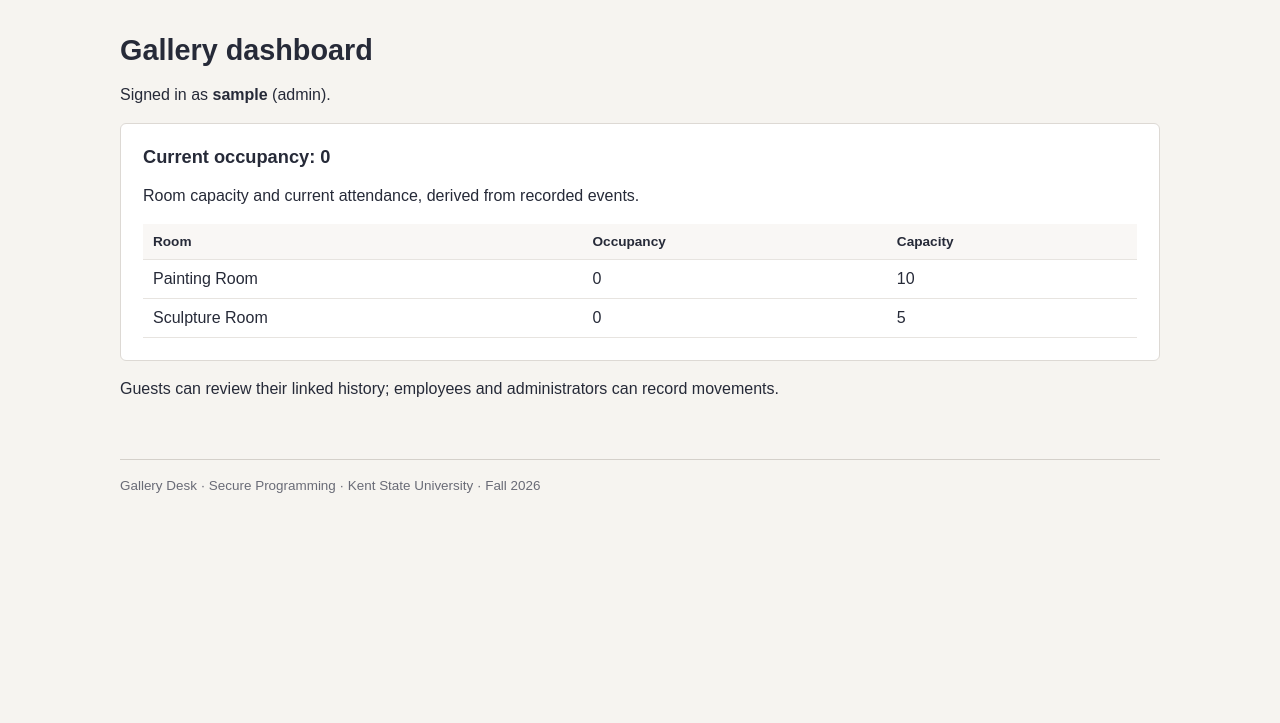
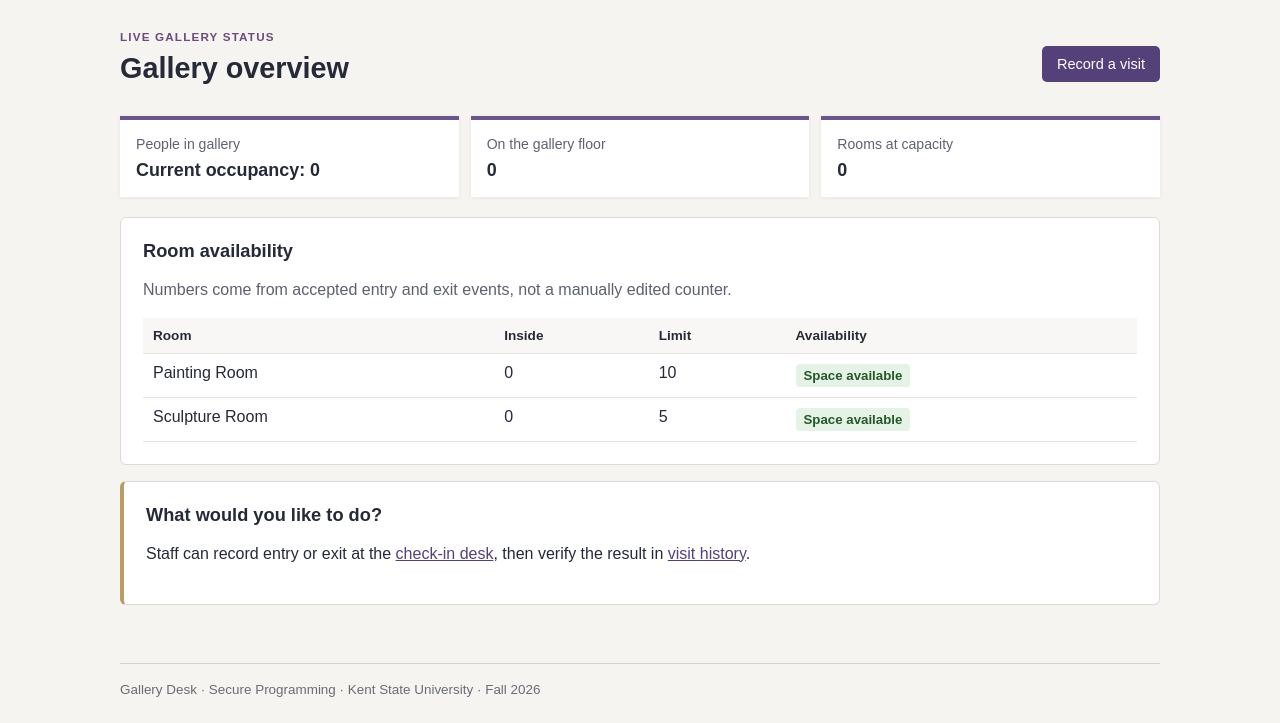
Before and after one commit to hsimsek1/art-gallery-group11, a Flask app: page /dashboard in a window 1280 px wide. Shown: the part 148-871 px from the top of the page. Before the commit the page ends 641 px from the top, so only its background shows below. Run offline with Flask 3, Linux system fonts and the light colour scheme; the visitor is signed in with stand-in values (Sample User, id 1); data comes from the database, SQL or seed files in the repository; data that the repository does not hold is empty; parts of the project's set-up code (start-up, migrations or seed data) failed here and were passed over; some libraries are stand-ins or nearby versions.

Commit message:
Update dashboard title and content structure

```diff
--- a/src/frontend/templates/dashboard.html
+++ b/src/frontend/templates/dashboard.html
@@ -1,16 +1,31 @@
 {% extends 'base.html' %}
-{% block title %}Dashboard{% endblock %}
+{% block title %}Overview{% endblock %}
 {% block content %}
-<h1>Gallery dashboard</h1>
-<p>Signed in as <strong>{{ current_user.username }}</strong> ({{ current_user.role }}).</p>
+<div class="page-heading">
+  <div><p class="eyebrow">LIVE GALLERY STATUS</p><h1>Gallery overview</h1></div>
+  {% if current_user.role in ('employee', 'admin') %}<a class="button-link" href="{{ url_for('web.events') }}">Record a visit</a>{% endif %}
+</div>
+<section class="summary-row" aria-label="Gallery totals">
+  <div class="stat"><span>People in gallery</span><strong>Current occupancy: {{ gallery_count }}</strong></div>
+  <div class="stat"><span>On the gallery floor</span><strong>{{ floor_count }}</strong></div>
+  <div class="stat"><span>Rooms at capacity</span><strong>{{ rooms_full }}</strong></div>
+</section>
 <section class="card">
-  <h2>Current occupancy: {{ gallery_count }}</h2>
-  <p>Room capacity and current attendance, derived from recorded events.</p>
-  <table><thead><tr><th>Room</th><th>Occupancy</th><th>Capacity</th></tr></thead><tbody>
+  <h2>Room availability</h2>
+  <p class="muted">Numbers come from accepted entry and exit events, not a manually edited counter.</p>
+  <table><thead><tr><th>Room</th><th>Inside</th><th>Limit</th><th>Availability</th></tr></thead><tbody>
   {% for room in rooms %}
-    <tr><td>{{ room.name }}</td><td>{{ room.occupancy }}</td><td>{{ room.capacity }}</td></tr>
+    <tr><td>{{ room.name }}</td><td>{{ room.occupancy }}</td><td>{{ room.capacity }}</td>
+    <td>{% if room.occupancy >= room.capacity %}<span class="status-full">Full</span>{% else %}<span class="status-open">Space available</span>{% endif %}</td></tr>
   {% endfor %}
   </tbody></table>
 </section>
-<p>Guests can review their linked history; employees and administrators can record movements.</p>
+<section class="card help-panel">
+  <h2>What would you like to do?</h2>
+  {% if current_user.role in ('employee', 'admin') %}
+  <p>Staff can record entry or exit at the <a href="{{ url_for('web.events') }}">check-in desk</a>, then verify the result in <a href="{{ url_for('web.history') }}">visit history</a>.</p>
+  {% else %}
+  <p>Your account can view current room counts and <a href="{{ url_for('web.history') }}">your own visit history</a>. Only staff can record movements.</p>
+  {% endif %}
+</section>
 {% endblock %}
```
